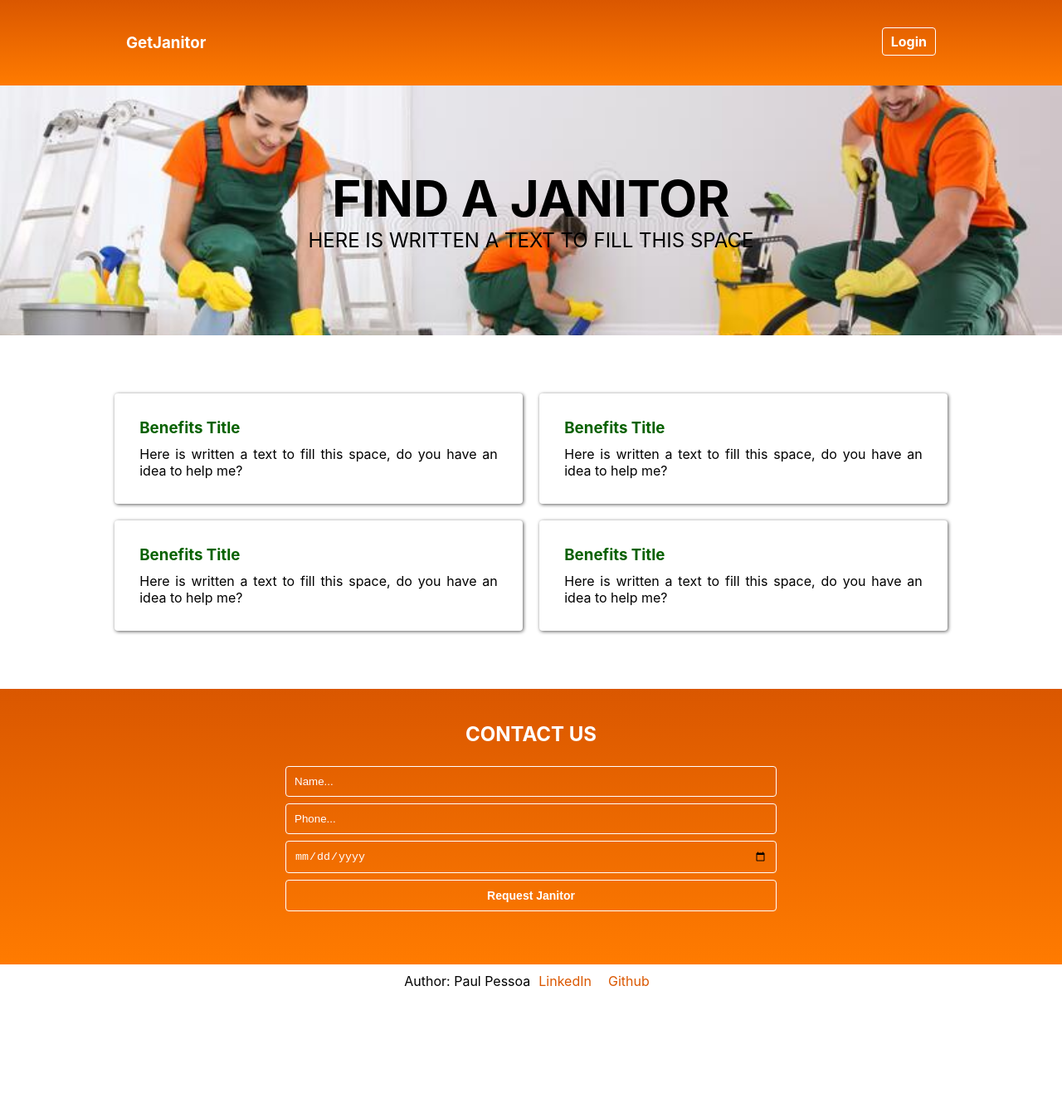
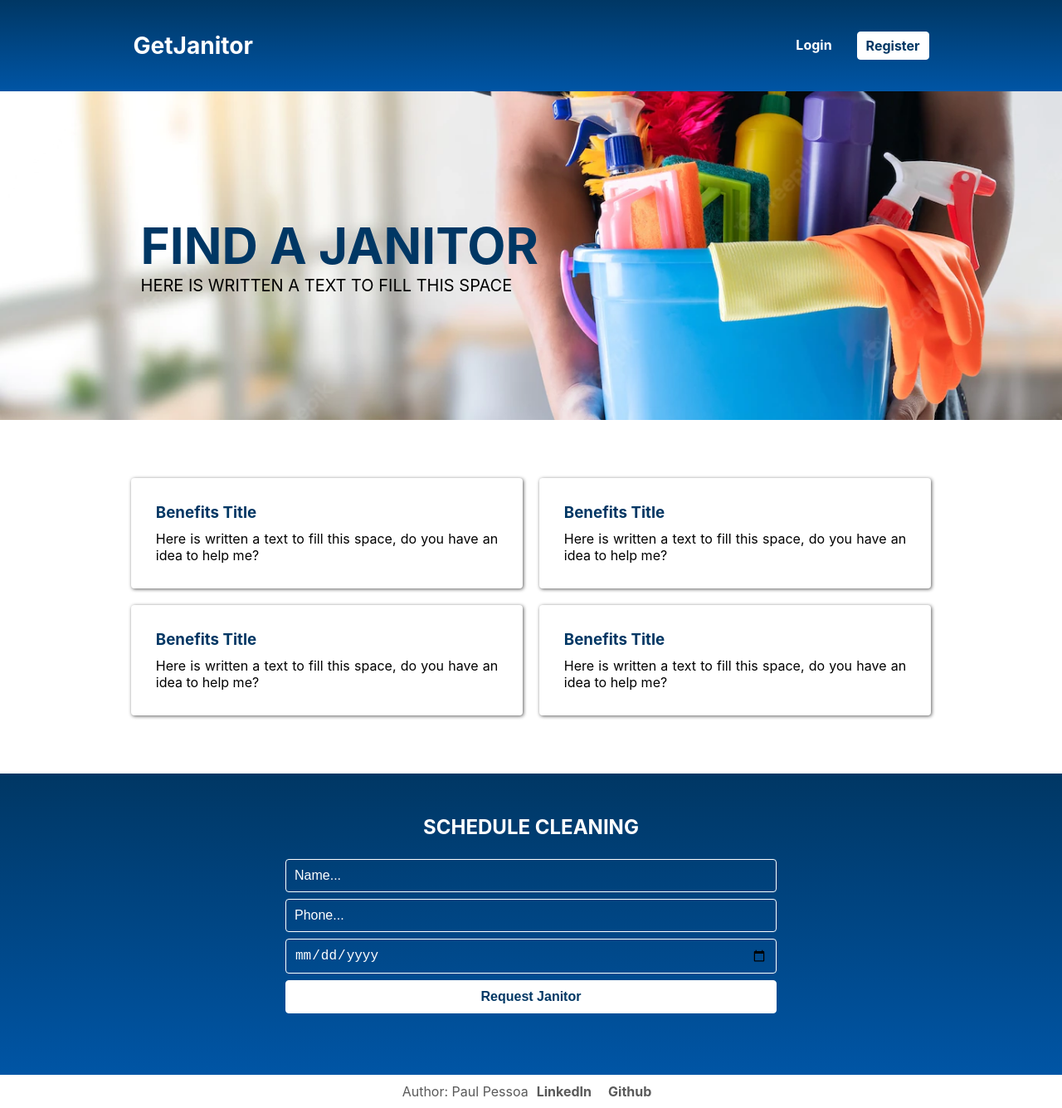
Before and after one commit to paulpessoa/getajanitor, a React (Create React App) app: page / in a window 1280 px wide. Shown: the whole page at 83% size. Before the commit the page ends 1202 px from the top, so only its background shows below. Built offline with nearby package versions, Linux system fonts and the light colour scheme.

Commit message:
style page

```diff
--- a/src/App.css
+++ b/src/App.css
@@ -1,22 +1,22 @@
 /* Reset CSS */
 
-*{
+* {
   box-sizing: border-box;
   padding: 0;
   margin: 0;
-  /*box-shadow: 1px 1px 1px 1px red;*/
+
 }
 .center {
   max-width: 1024px;
   margin: 0 auto;
   padding: 0 2%;
 }
+
 .main {
-  padding: 40px;
+  padding: 30px;
   width: 100%;
-  background-image: linear-gradient(to  bottom, #da5700, #ff7b00);
+  background-image: linear-gradient(to bottom, #003764, #0055a5);
 }
-
 
 .menu {
   width: 100%;
@@ -25,48 +25,71 @@
   justify-content: space-between;
 }
 
-.menu h3 {
+.logo{
   color: #fff;
+  font-size: 24px;
+  padding: 8px;
 }
 
-.menu a {
+.item-menu {
+  display: flex;
+  padding: 8px;
+}
+
+.button-login {
   color: white;
+  text-decoration: none;
+  padding: 6px 10px;
+  border-radius: 4px;
+  font-weight: bold;
+  transition: 0.3s;
+  margin-right: 20px;
+}
+.button-login:hover {
+  transform: scale(0.98);
+  transition: 0.3s;
+}
+
+.button-register {
+  color: #003764;
+  background-color: #fff;
   text-decoration: none;
   border: 1px solid #fff;
   padding: 6px 10px;
   border-radius: 4px;
   font-weight: bold;
+  transition: 0.2s;
 }
 
-.menu a:hover {
+.button-register:hover {
   background-color: #fff;
-  color: #da5700 ;
+  color: #003764;
+  transition: 0.3s;
+  transform: scale(0.98);
 }
 
 .banner {
-  background-image: url('./janitors.jpg');
+  background-image: url(./janitor.webp);
   background-size: cover;
   background-repeat: no-repeat;
   background-position: center center;
+  padding: 150px;
 }
 
-.banner .center{
-  padding: 100px;
-  text-align: center;
+.banner h1 {
+  text-align: left;
+  font-size: 60px;
+  text-transform: uppercase;
+  color: #003764;
 }
 
-.banner .center h1{
-  font-size: 60px;
-  text-transform: uppercase;
-}
-
-.banner .center p{
-  font-size: 24px;
+.banner .center p {
+  font-size: 20px;
   text-transform: uppercase;
 }
 
 .benefits {
-  padding: 60px 0px;
+  padding: 60px 20px;
   display: flex;
   flex-direction: row;
   flex-wrap: wrap;
@@ -79,26 +102,32 @@
   padding: 30px;
   margin: 10px 0px;
   box-shadow: 1px 1px 4px #5c5c5c;
+  transition: 0.3s;
 }
 
 .content-single:hover {
-   box-shadow: 1px 1px 10px #086100;
-   transform: scale(1.01);
+  box-shadow: 1px 1px 10px #003764;
+  transform: scale(1.01);
+  transition: 0.3s;
 }
 
-.content-single h3{
+.content-single h3 {
   text-align: justify;
-  color: #086100;
+  color: #003764;
   margin-bottom: 10px;
 }
 
-.content-single p{
+.content-single p {
   text-align: justify;
 }
 
+.contact {
+  background-image: linear-gradient(to bottom, #003764, #0055a5);
+}
 
 .form {
   margin: 0px auto;
+  padding: 50px 0px;
   width: 100%;
   max-width: 600px;
   text-align: center;
@@ -118,7 +147,8 @@
 .items-form input {
   padding: 10px;
   margin: 4px;
-  background-color: #da5700;
+  font-size: 16px;
+  background-color: #086100;
   color: #fff;
   border: 1px solid #fff;
   border-radius: 4px;
@@ -129,15 +159,21 @@ input::placeholder {
   color: #fff;
 }
 
-input[type='submit'] {
+input[type="submit"] {
   font-weight: bold;
-  font-size: 14px;
+  font-size: 16px;
+  background-color: #fff;
+  color: #003764;
+  transition: 0.3s;
 }
 
-input[type='submit']:hover {
+input[type="submit"]:hover {
+  transition: 0.3s;
   background-color: #fff;
-  color: #da5700;
+  color: #003764;
+  border: #c0c0c0 1px solid;
   cursor: pointer;
+  transform: scale(0.99);
 }
 
 .footer {
@@ -148,9 +184,15 @@ input[type='submit']:hover {
 .author {
   display: flex;
   justify-content: center;
+  color: #5a5a5a;
 }
-.footer a{
+.footer a {
   text-decoration: none;
   margin: 0px 10px;
-  color: #da5700;
+  font-weight: bold;
+  color: #5a5a5a;
 }
+.footer a:hover {
+  font-size: 1rem;
+  color: #003764;
+}
--- a/src/Benefits.js
+++ b/src/Benefits.js
@@ -1,6 +1,6 @@
 function Benefits () {
     return (
-        <div className="content">
+
             <div className="center benefits">
                 <div className="content-single">
                     <h3>Benefits Title</h3>
@@ -19,7 +19,6 @@ function Benefits () {
                     <p>Here is written a text to fill this space, do you have an idea to help me?</p>
                 </div>
             </div>
-        </div>
 
     );
 }
--- a/src/Content.js
+++ b/src/Content.js
@@ -1,7 +1,6 @@
-function Content () {
-
+function Content() {
   return (
-    <div className="content banner">
+    <div className="banner">
       <div className="center">
         <h1>Find a Janitor</h1>
         <p>Here is written a text to fill this space</p>
--- a/src/Form.js
+++ b/src/Form.js
@@ -1,10 +1,10 @@
 function Form() {
     return (
-      <div className="main">
-        <div className="center">
+      <div className="contact">
+
             <div className="form">
                 <form>
-                <h2>Contact us</h2>
+                <h2>schedule cleaning</h2>
                 <div className="items-form">
                     <input type="text" placeholder="Name..." />
                     <input type="tel" placeholder="Phone..." required />
@@ -14,7 +14,7 @@ function Form() {
                 </form>
             </div>
         </div>
-      </div>
+
     );
   }
 
--- a/src/Header.js
+++ b/src/Header.js
@@ -7,7 +7,8 @@ function Header() {
             <h3>GetJanitor</h3>
           </div>
           <div className="item-menu">
-            <a href="/">Login</a>
+            <a className="button-login" href="/">Login</a>
+            <a className="button-register" href="/">Register</a>
           </div>
         </div>
 
```
Also changed, not shown: src/janitor.webp (added). Lines whose indentation alone changed are shown as unchanged.
